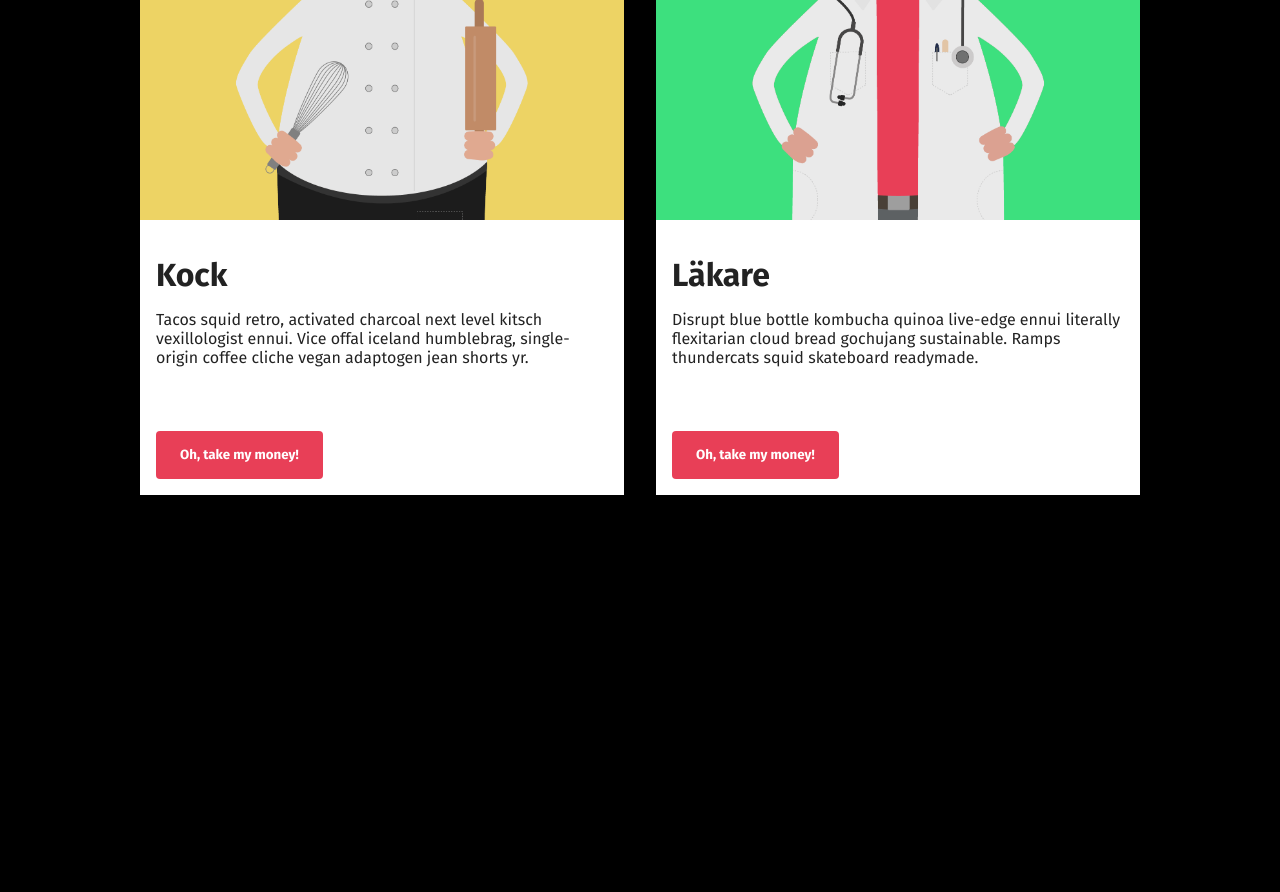
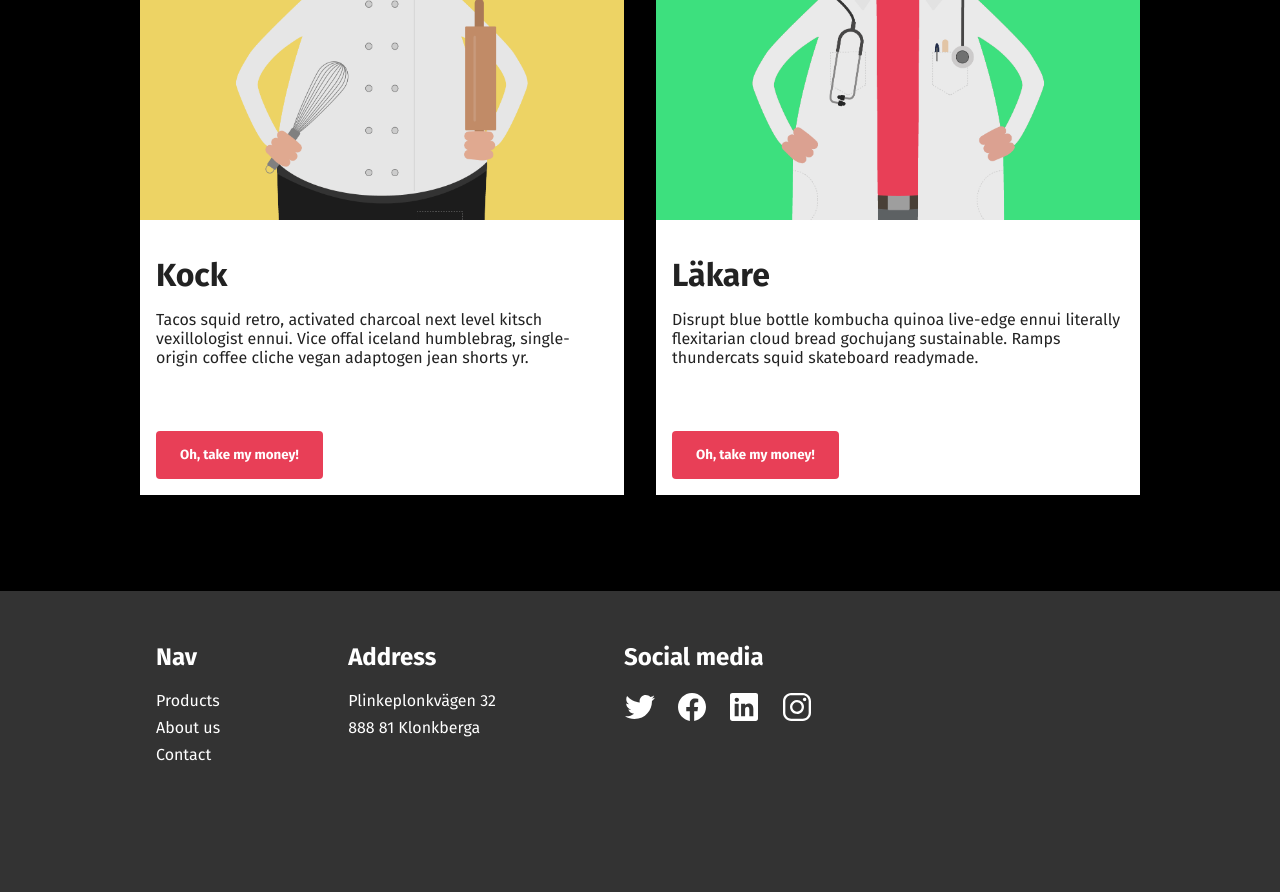
Before and after one commit to jack-carling/postershop, a website: page index.html in a window 1280 px wide. Shown: the part 2731-3623 px from the top of the page. Before the commit the page ends 3322 px from the top, so only its background shows below. Drawn offline with nearby package versions, Linux system fonts and the light colour scheme; files that its build step writes are made by us from their sources.

Commit message:
Added footer
• HTML & Scss

```diff
--- a/index.html
+++ b/index.html
@@ -118,5 +118,29 @@
         </div>
       </section>
     </main>
+    <footer>
+      <section>
+        <div>
+          <h1 class="footer">Nav</h1>
+          <span>Products</span>
+          <span>About us</span>
+          <span>Contact</span>
+        </div>
+        <div>
+          <h1 class="footer">Address</h1>
+          <span>Plinkeplonkvägen 32</span>
+          <span>888 81 Klonkberga</span>
+        </div>
+        <div>
+          <h1 class="footer">Social media</h1>
+          <div class="social">
+            <img src="./assets/logo-twitter.svg" alt="" />
+            <img src="./assets/logo-facebook.svg" alt="" />
+            <img src="./assets/logo-linkedin.svg" alt="" />
+            <img src="./assets/logo-instagram.svg" alt="" />
+          </div>
+        </div>
+      </section>
+    </footer>
   </body>
 </html>
--- a/scss/_components.scss
+++ b/scss/_components.scss
@@ -11,7 +11,7 @@ section.cards {
 
 section.large-cards {
   @include main-grid(2rem);
-  grid-template-columns: repeat(auto-fill, minmax(450px, 1fr));
+  grid-template-columns: repeat(2, 1fr);
   margin-top: 6rem;
   div {
     background-color: $white;
@@ -25,3 +25,33 @@ section.large-cards {
     margin: 3rem 0 1rem 1rem;
   }
 }
+
+footer {
+  @include center;
+  section {
+    padding-left: 2rem;
+    width: 100%;
+    max-width: 1000px;
+    display: flex;
+    flex-wrap: wrap;
+    div:not(.social) {
+      margin: 2rem 8rem 8rem 0rem;
+      display: flex;
+      flex-direction: column;
+      span:not(:first-of-type) {
+        margin-top: 0.5rem;
+      }
+      div.social {
+        img {
+          margin-right: 1rem;
+        }
+      }
+    }
+  }
+}
+
+@media only screen and (max-width: 700px) {
+  section.large-cards {
+    grid-template-columns: 1fr;
+  }
+}
--- a/scss/_typography.scss
+++ b/scss/_typography.scss
@@ -17,6 +17,9 @@ h1 {
     color: $gray;
     text-align: center;
   }
+  &.footer {
+    font-weight: 700;
+  }
 }
 
 h2 {
--- a/scss/main.scss
+++ b/scss/main.scss
@@ -22,3 +22,7 @@ main {
   padding: 6rem 2rem;
   @include center('column');
 }
+
+footer {
+  background-color: $footer;
+}
```
